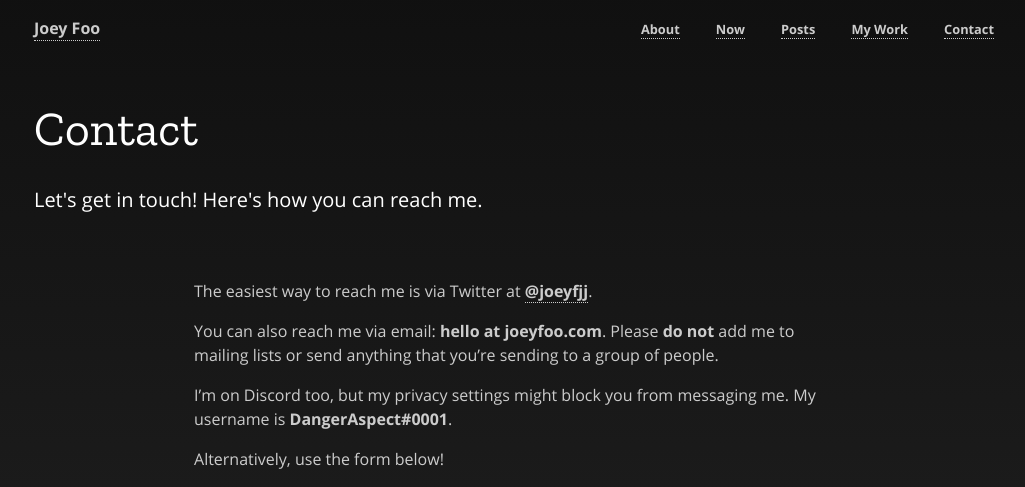
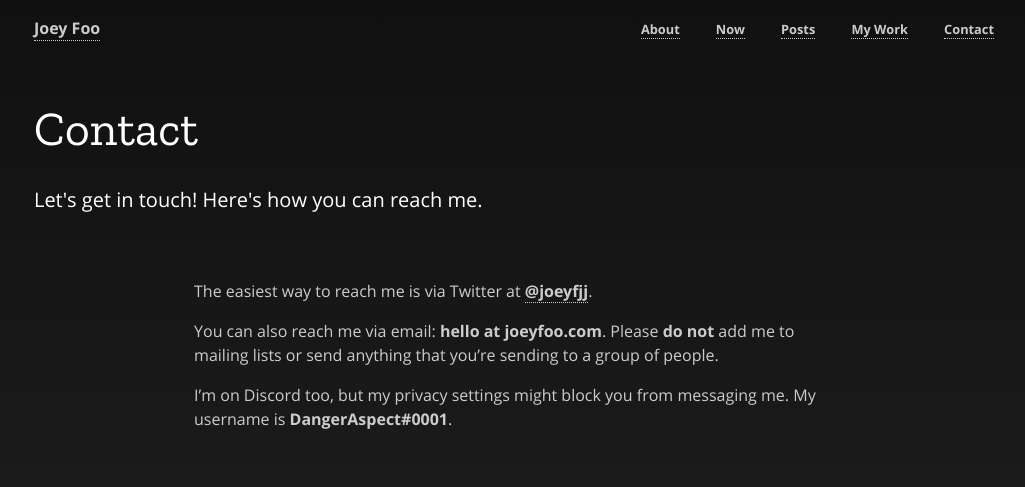
Before and after one commit to joeyfoo/joeyfoo.github.io, a Jekyll site: the page built from contact.md, in a window 1280 px wide. Shown: the top 487 px of the page, without its empty margins (126-1151 px from the left). Built offline with Jekyll 4.4.1, drawn with Linux system fonts in a browser that asks for light colours; grey boxes are pictures that could not be loaded.

Commit message:
Remove contact form

```diff
--- a/contact.md
+++ b/contact.md
@@ -10,7 +10,3 @@
 You can also reach me via email: **hello at joeyfoo.com**. Please <strong>do not</strong> add me to mailing lists or send anything that you're sending to a group of people.
 
 I'm on Discord too, but my privacy settings might block you from messaging me. My username is **DangerAspect#0001**.
-
-Alternatively, use the form below!
-
-<iframe width="100%" height="800px" src= "https://forms.office.com/Pages/ResponsePage.aspx?id=DQSIkWdsW0yxEjajBLZtrQAAAAAAAAAAAAZ__p7HbqNUNTZKVTJWMEdEWUtJTFU3OVFCQ0pMSjhOUi4u&embed=true" frameborder= "0" marginwidth= "0" marginheight= "0" style= "border: none; max-width:100%; max-height:100vh;"> </iframe>
```
